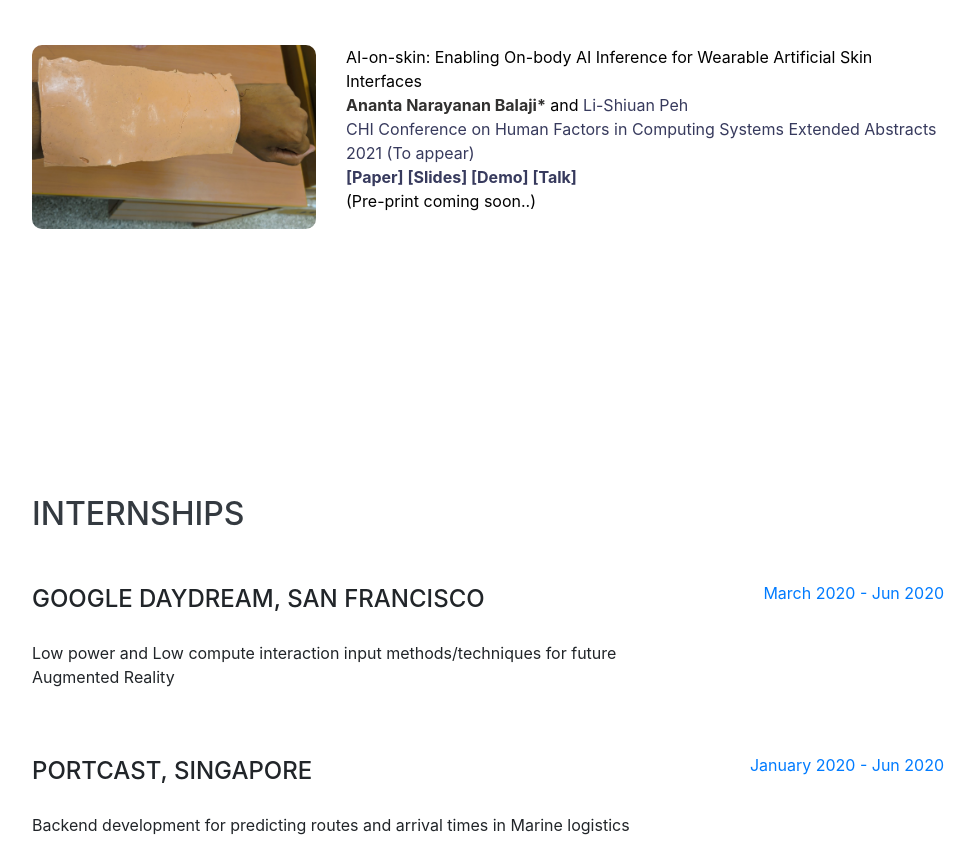
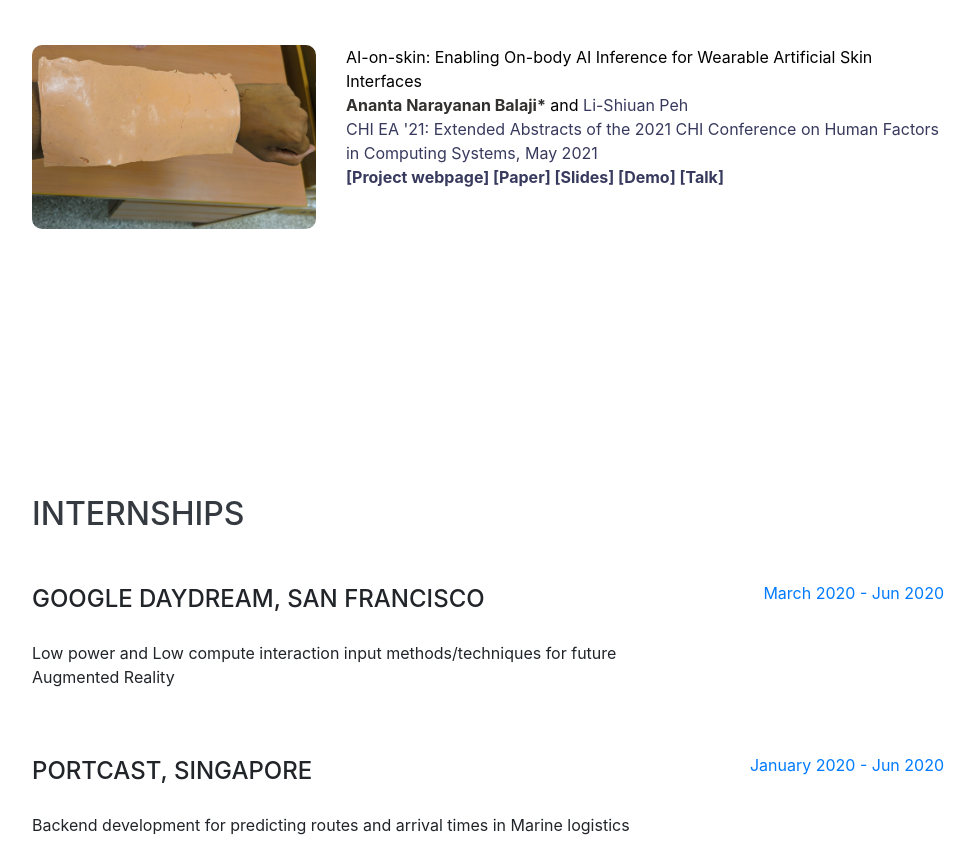
Before and after one commit to AnantaBalaji/anantabalaji.github.io, a website with bundled scripts: page index.html in a window 1280 px wide. Shown: the part 1154-1999 px from the top of the page, without its empty margins (288-1263 px from the left). Built offline with nearby package versions, Linux system fonts and the light colour scheme; some icons are missing; files whose address does not match are found by name; a web font is replaced by a local one.

Commit message:
update AI-on-skin

```diff
--- a/index.html
+++ b/index.html
@@ -144,16 +144,14 @@
                 <span class="highlight">Ananta Narayanan Balaji*</span> and
                 <a href="https://www.comp.nus.edu.sg/~peh/" target="_blank" style="color:rgba(5, 9, 52, 0.8);">Li-Shiuan Peh</a>
             </div>
-            <a class="proj-conf" href="https://www.sigmobile.org/mobisys/2019/" style="color:rgba(5, 9, 52, 0.8)" target="_blank"> CHI Conference on Human Factors in Computing Systems Extended Abstracts 2021 (To appear) </a>
+            <a class="proj-conf" href="https://chi2021.acm.org/" style="color:rgba(5, 9, 52, 0.8)" target="_blank"> CHI EA '21: Extended Abstracts of the 2021 CHI Conference on Human Factors in Computing Systems, May 2021  </a>
             <div class="highlight">
-                <a href="#" target="_blank" class="proj-links" style="color:rgba(5, 9, 52, 0.8);font-weight: bold;">[Paper]</a>
-                <a href="#" target="_blank" class="proj-links" style="color:rgba(5, 9, 52, 0.8);font-weight: bold;">[Slides]</a>
-                <a href="#" target="_blank" class="proj-links" style="color:rgba(5, 9, 52, 0.8);font-weight: bold;">[Demo]</a>
-                <a href="#" target="_blank" class="proj-links" style="color:rgba(5, 9, 52, 0.8);font-weight: bold;">[Talk]</a>
-
+                <a href="https://aionskin.github.io" target="_blank" class="proj-links" style="color:rgba(5, 9, 52, 0.8);font-weight: bold;">[Project webpage]</a>
+                <a href="https://dl.acm.org/doi/pdf/10.1145/3411763.3451689" target="_blank" class="proj-links" style="color:rgba(5, 9, 52, 0.8);font-weight: bold;">[Paper]</a>
+                <a href="projects/AI-on-skin/CHI_LBW_AI_on_skin.pdf" target="_blank" class="proj-links" style="color:rgba(5, 9, 52, 0.8);font-weight: bold;">[Slides]</a>
+                <a href="https://www.youtube.com/watch?v=7kCuXLxzbGw" target="_blank" class="proj-links" style="color:rgba(5, 9, 52, 0.8);font-weight: bold;">[Demo]</a>
+                <a href="https://www.youtube.com/watch?v=50nTxat1BBk" target="_blank" class="proj-links" style="color:rgba(5, 9, 52, 0.8);font-weight: bold;">[Talk]</a>
             </div>
-
-            (Pre-print coming soon..)
         </div>
       </div>
     </div>
```
Also changed, not shown: 1 other file.
